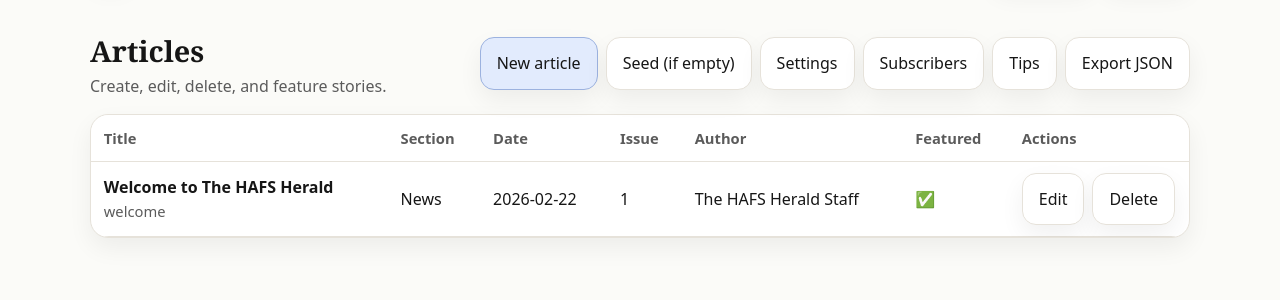
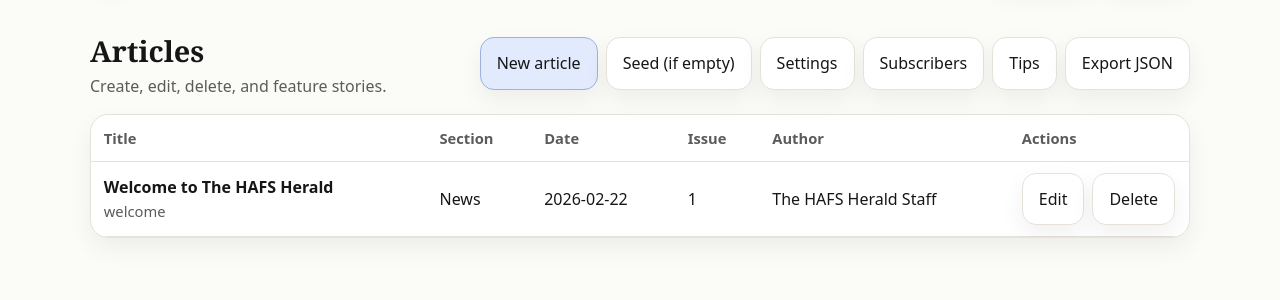
Before and after one commit to HAFS-Herald/hafs-herald-website, a Flask app: page /admin in a window 1280 px wide. Shown: the part 82-382 px from the top of the page. Run offline with Flask 3, Linux system fonts and the light colour scheme; the visitor is signed in with stand-in values (Sample User, id 1); data comes from the database, SQL or seed files in the repository.

Commit message:
Update admin_list.html
getting rid of featured

```diff
--- a/backend/templates/admin_list.html
+++ b/backend/templates/admin_list.html
@@ -27,7 +27,6 @@
           <th>Date</th>
           <th>Issue</th>
           <th>Author</th>
-          <th>Featured</th>
           <th style="width: 180px;">Actions</th>
         </tr>
       </thead>
@@ -39,7 +38,6 @@
             <td>{{ a.date }}</td>
             <td>{{ a.issue }}</td>
             <td>{{ a.author }}</td>
-            <td>{% if a.featured %}✅{% else %}—{% endif %}</td>
             <td>
               <div style="display:flex; gap:.5rem; flex-wrap:wrap;">
                 <a class="btn btn-muted" href="/admin/edit/{{ a.id }}">Edit</a>
```
